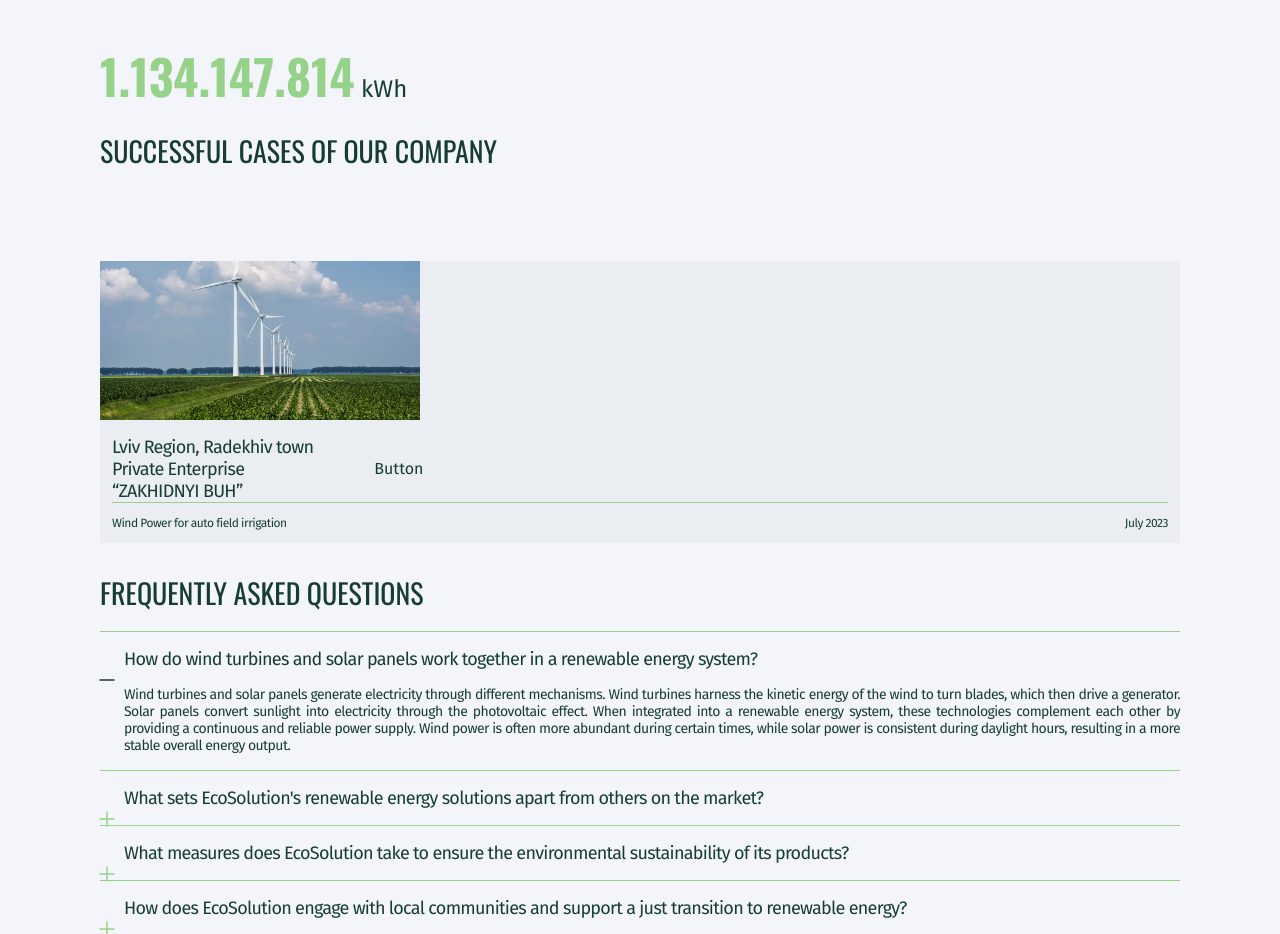
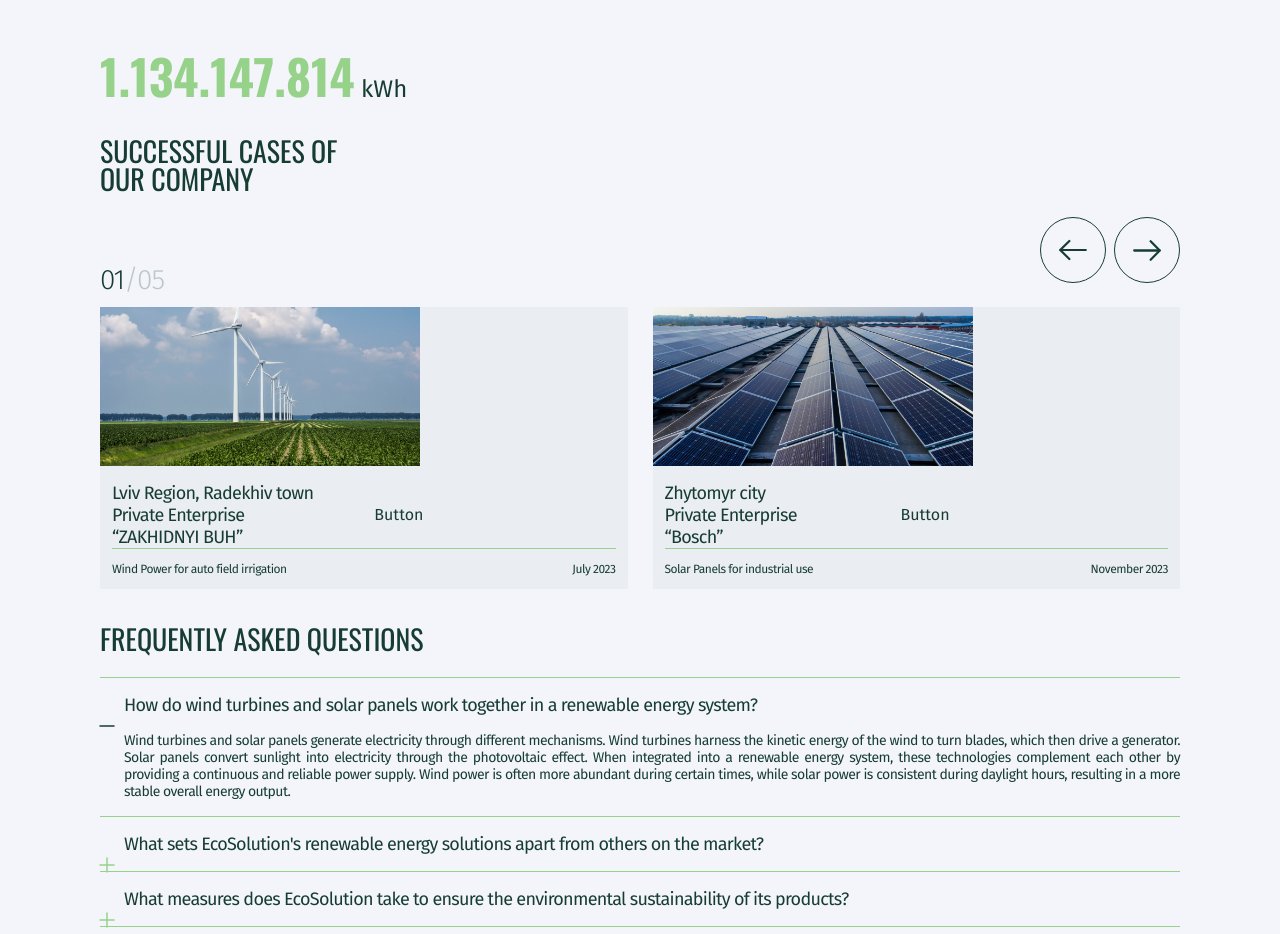
Before and after one commit to Basilika-draconum/greenergy, a Next.js app: page / in a window 1280 px wide. Shown: the part 1280-2214 px from the top of the page. Built offline with nearby package versions, Linux system fonts and the light colour scheme.

Commit message:
fix button in Slider and add content

```diff
--- a/app/layout.js
+++ b/app/layout.js
@@ -4,7 +4,7 @@ import "./globals.css";
 import Header from "./sections/Header/Header";
 
 const firaSans = Fira_Sans({
-  weight: ["400"],
+  weight: ["400", "300"],
   style: ["normal"],
   subsets: ["latin"],
 });
--- a/app/sections/Cases/Cases.js
+++ b/app/sections/Cases/Cases.js
@@ -1,4 +1,5 @@
 import CaseSlider from "@/components/CaseSlider/CaseSlider";
+import SliderButtons from "@/components/SliderButton/SliderButtons";
 import Title from "@/components/Title/Title";
 import React from "react";
 
@@ -6,7 +7,17 @@ const Cases = () => {
   return (
     <section id="cases" className="section-main">
       <div className="container-main">
-        <Title text={"Successful cases of our company"} className={"mb-24"} />
+        <Title
+          text={"Successful cases of our company"}
+          className={"mb-6 w-[264px]"}
+        />
+        <div className="relative mb-6">
+          <SliderButtons />
+          <p className="text-[28px] tracking-[-1.12px] font-light absolute top-[42px]">
+            01
+            <span className="text-bgMenu/25">/05</span>
+          </p>
+        </div>
         <CaseSlider />
       </div>
     </section>
--- a/components/CaseSlider/CaseSlider.js
+++ b/components/CaseSlider/CaseSlider.js
@@ -9,7 +9,8 @@ import slides from "@/public/content/casesSlider.json";
 import Image from "next/image";
 
 const carouselSettings = {
-  spaceBetween: 50,
+  spaceBetween: 25,
+  initialSlide: 0,
   modules: [Navigation],
   navigation: {
     nextEl: ".swiper-button-next",
@@ -18,6 +19,16 @@ const carouselSettings = {
   grabCursor: true,
   loop: true,
   slidesPerView: 1,
+  speed: 2000,
+  breakpoints: {
+    768: {
+      spaceBetween: 25,
+      slidesPerView: 2,
+    },
+    1440: {
+      slidesPerView: 2,
+    },
+  },
   onSlideChange: () => console.log("slide change"),
 };
 
--- /dev/null
+++ b/components/SliderButton/SliderButtons.js
@@ -0,0 +1,37 @@
+import React from "react";
+import "./sliderButtons.css";
+import Image from "next/image";
+
+const SliderButtons = () => {
+  return (
+    <div className="flex ml-auto h-[66px] relative mr-0 w-[150px]">
+      <button
+        type="button"
+        className="swiper-button swiper-button-prev"
+        aria-label="button-back"
+      >
+        <Image
+          width={36}
+          height={36}
+          src="/icons/arrow-right.svg"
+          alt="Arrow"
+        />
+      </button>
+
+      <button
+        type="button"
+        className="swiper-button swiper-button-next"
+        aria-label="button-next"
+      >
+        <Image
+          width={36}
+          height={36}
+          src="/icons/arrow-right.svg"
+          alt="Arrow"
+        />
+      </button>
+    </div>
+  );
+};
+
+export default SliderButtons;
--- /dev/null
+++ b/components/SliderButton/sliderButtons.css
@@ -0,0 +1,39 @@
+.swiper-button-next::after,
+.swiper-button-prev::after {
+    display: none;
+}
+.swiper-button-prev img,
+.swiper-button-next img {
+    display: block;
+    height: auto;
+    transition: filter 0.3s ease;
+}
+.swiper-button {
+    display: flex;
+    align-items: center;
+    justify-content: center;
+    width: 66px;
+    height: 66px;
+    position: absolute;
+    top: 22px;
+    right: 0;
+    cursor: pointer;
+    border: 1px solid var(--primary-color);
+    border-radius: 50%;
+    padding: 8px;
+    transition: border-color 0.3s ease;
+}
+.swiper-button:hover {
+    border-color: var(--accent-color);
+}
+.swiper-button:hover img {
+    filter: brightness(0) saturate(100%) invert(62%) sepia(3%) saturate(4773%) hue-rotate(104deg) brightness(101%) contrast(99%);
+}
+.swiper-button-prev {
+    /* left:calc(58%); */
+    right: 20px;
+    transform: rotate(180deg);
+    /* @media screen and(max-width:400px) {
+    left: 220px;
+    } */
+}
```
